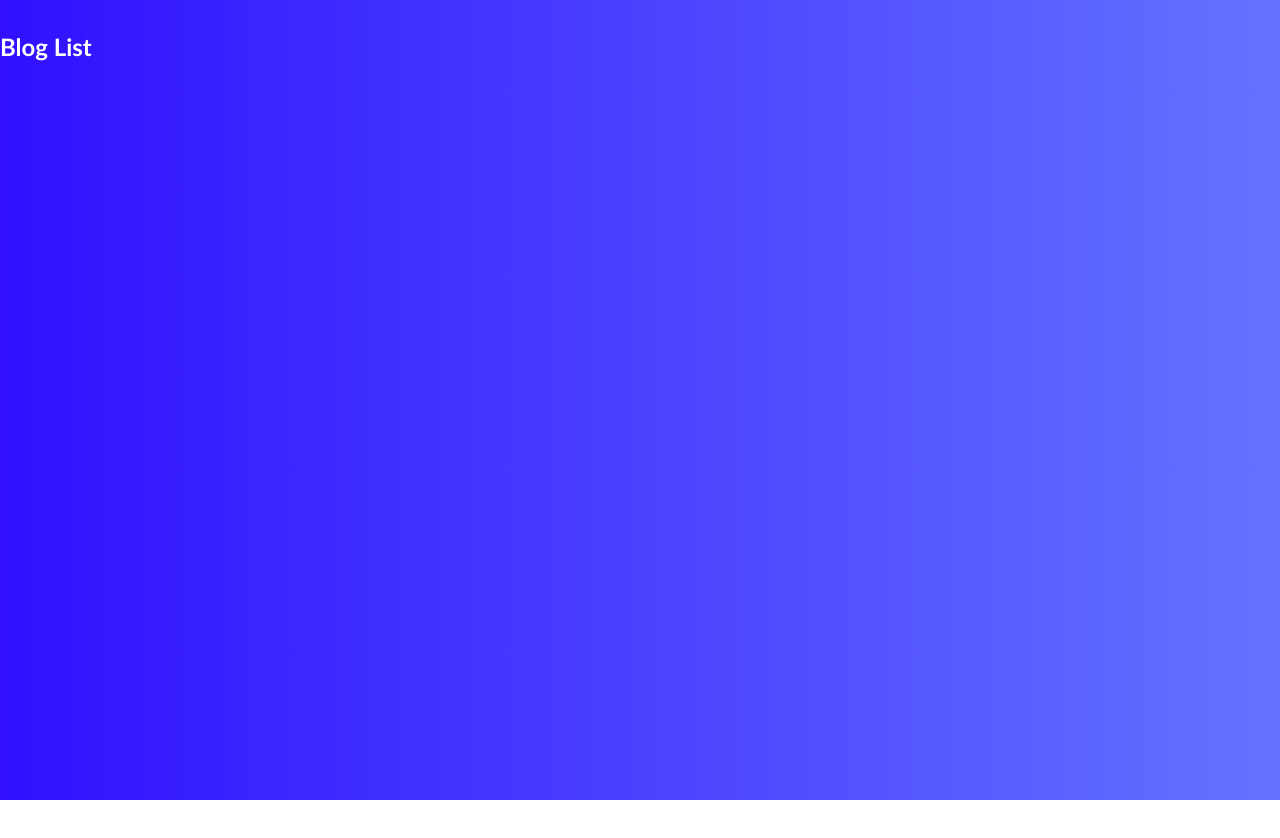
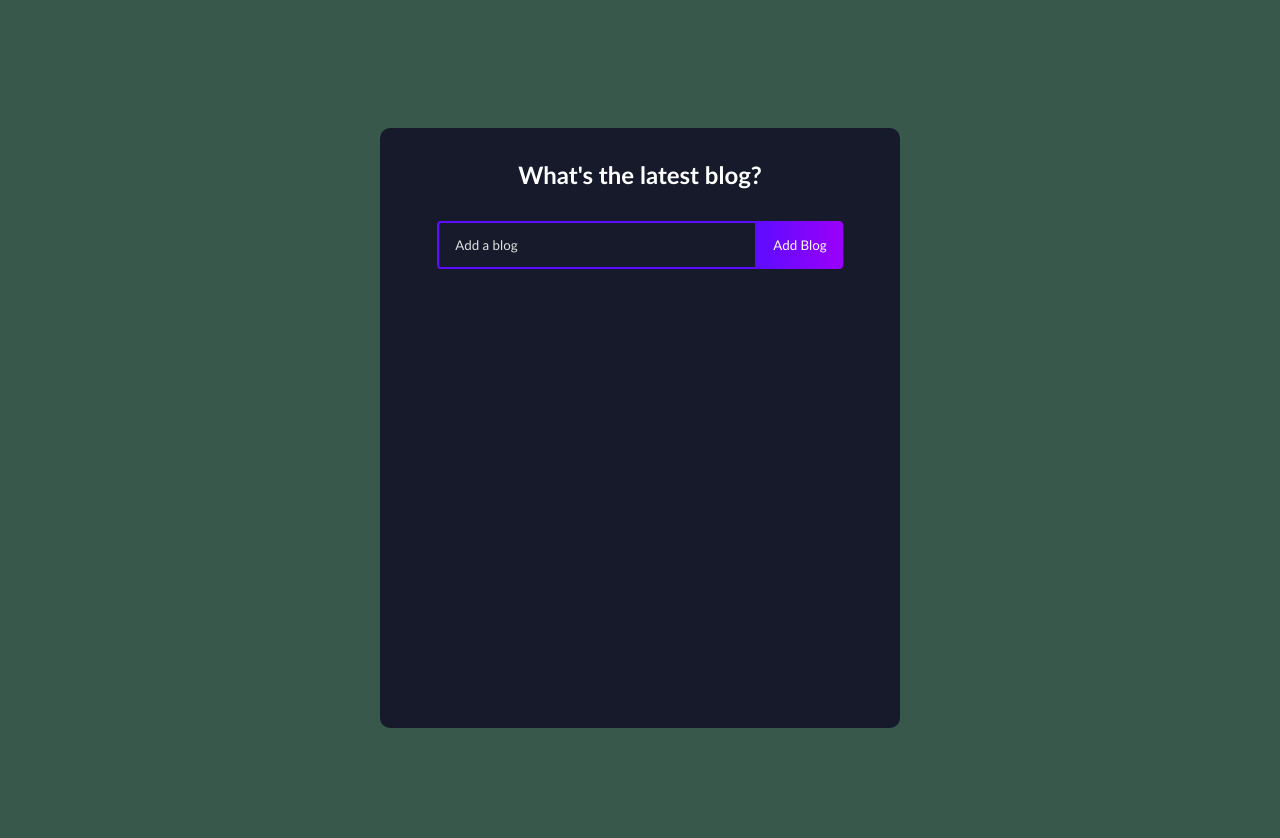
Before and after one commit to ElijahBundi/blog-frontend-app, a React (Create React App) app: page / in a window 1280 px wide. Shown: the top 838 px of the page. Before the commit the page ends 800 px from the top, so only its background shows below. Built offline with nearby package versions, Linux system fonts and the light colour scheme.

Commit message:
icons added

```diff
--- a/package.json
+++ b/package.json
@@ -8,6 +8,7 @@
     "@testing-library/user-event": "^13.5.0",
     "react": "^18.2.0",
     "react-dom": "^18.2.0",
+    "react-icons": "^4.4.0",
     "react-scripts": "5.0.1",
     "web-vitals": "^2.1.4"
   },
--- a/src/App.css
+++ b/src/App.css
@@ -7,12 +7,10 @@
 }
 
 body {
-  background: linear-gradient(
-    90deg,
-    rgba(48, 16, 255, 1) 0%,
-    rgba(100, 115, 255, 1) 100%
-  );
+  background:
+    rgb(55, 88, 75) 0%
 }
+
 .blog-app {
   display: flex;
   flex-direction: column;
@@ -125,7 +123,7 @@ h1 {
 .blog-row:nth-child(4n + 3) {
   background: linear-gradient(
     90deg,
-    rgba(20, 159, 255, 1) 0%,
+    rgb(41, 126, 187) 0%,
     rgba(17, 122, 255, 1) 100%
   );
 }
--- a/src/App.js
+++ b/src/App.js
@@ -1,10 +1,11 @@
 
 import './App.css';
+import BlogList from './components/BlogItem';
 
 function App() {
   return (
-    <div className="App">
-      <h1>Blog List</h1>
+    <div className="blog-app">
+      <BlogList />
     </div>
   );
 }
--- a/src/components/BlogItem.js
+++ b/src/components/BlogItem.js
@@ -42,7 +42,7 @@ function BlogList() {
 
   return (
     <>
-      <h1>What's the Plan for Today?</h1>
+      <h1>What's the latest blog?</h1>
       <BlogForm onSubmit={addBlog} />
       <Blog
         blogs={blogs}
```
Also changed, not shown: 2 other files (tests, documents, lock files or other folders).
